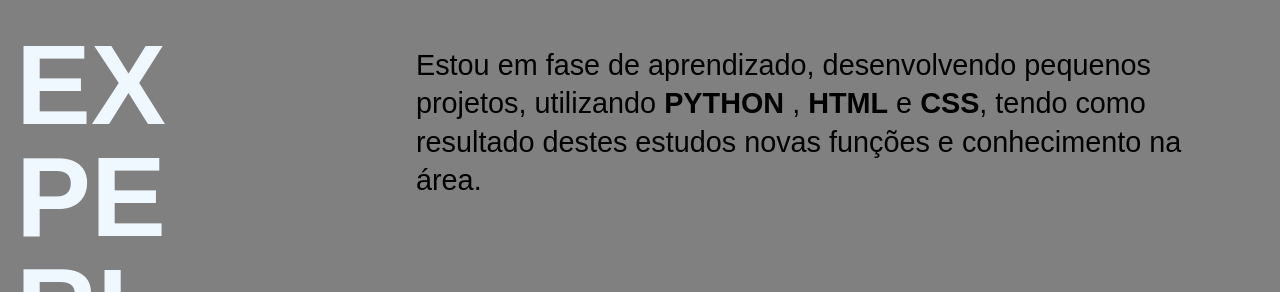
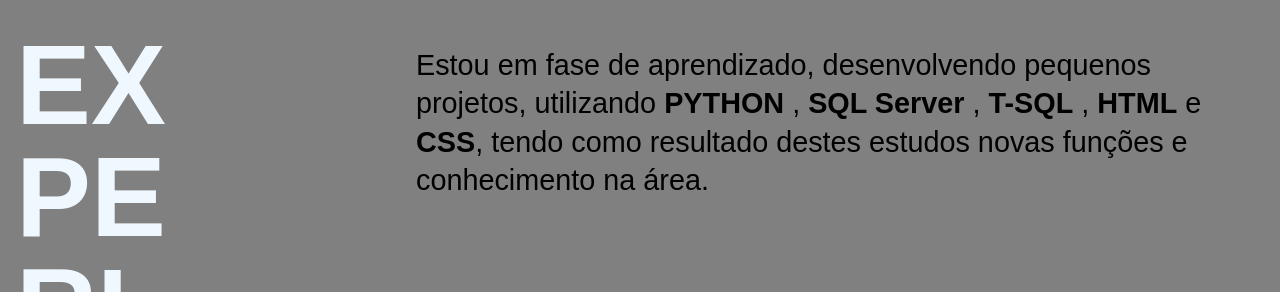
Before and after one commit to MarlonProgetti/MarlonProgetti.github.io, a plain HTML site: page index.html in a window 1280 px wide. Shown: the part 402-694 px from the top of the page. Drawn offline with Linux system fonts and the light colour scheme.

Commit message:
Adicionando Novos Conhecimentos

```diff
--- a/index.html
+++ b/index.html
@@ -29,7 +29,7 @@
       <h3>EX<br>PE<br>RI<br>ÊN<br>CIA</h3>
     </div>
     <div class="descricao">
-      <p>Estou em fase de aprendizado, desenvolvendo pequenos projetos, utilizando <strong>PYTHON</strong> , <strong>HTML</strong> e <strong>CSS</strong>, tendo como resultado destes estudos novas funções e conhecimento na área.</p>
+      <p>Estou em fase de aprendizado, desenvolvendo pequenos projetos, utilizando <strong>PYTHON</strong> , <strong>SQL Server</strong> , <strong>T-SQL</strong> , <strong>HTML</strong> e <strong>CSS</strong>, tendo como resultado destes estudos novas funções e conhecimento na área.</p>
 
       <div class="experiencia">
         <h4>Ativa Naútica</h4>
```
